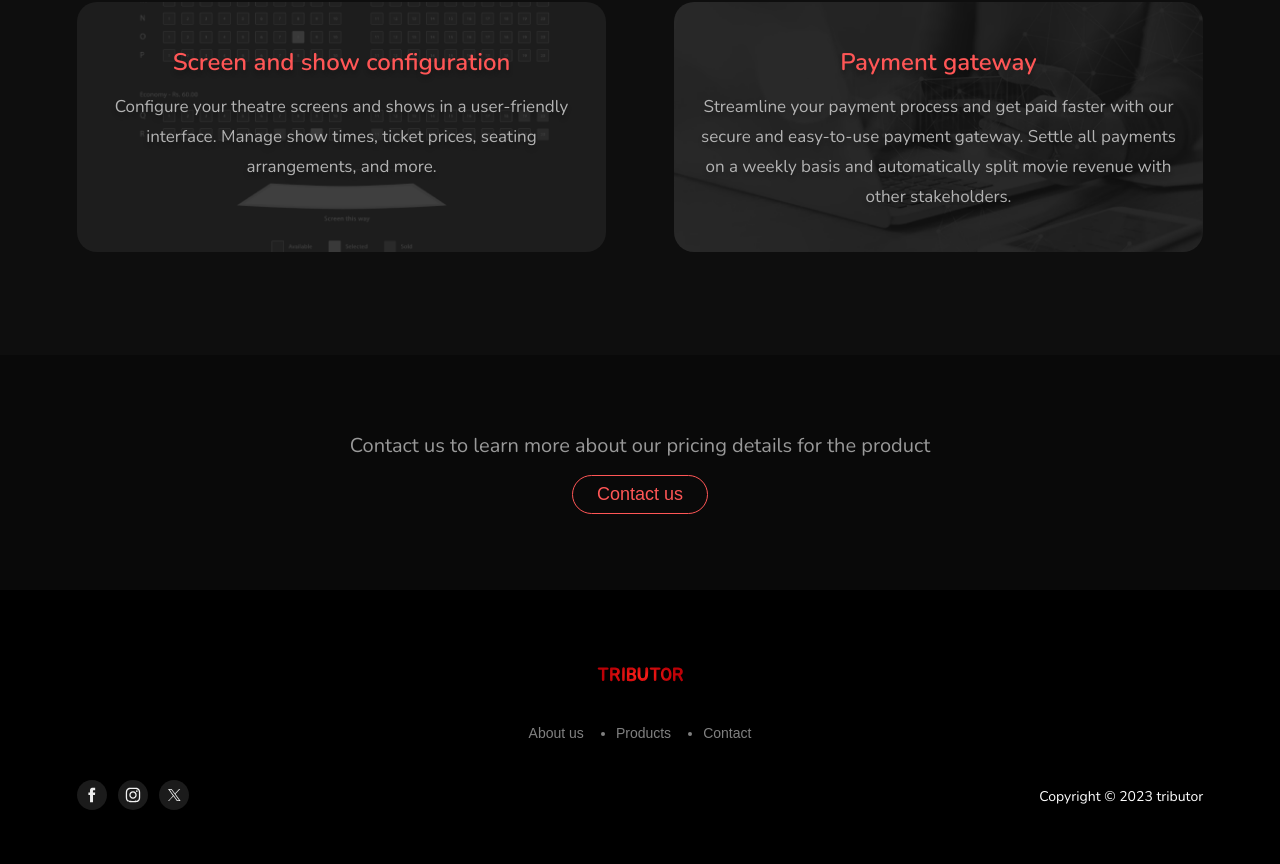
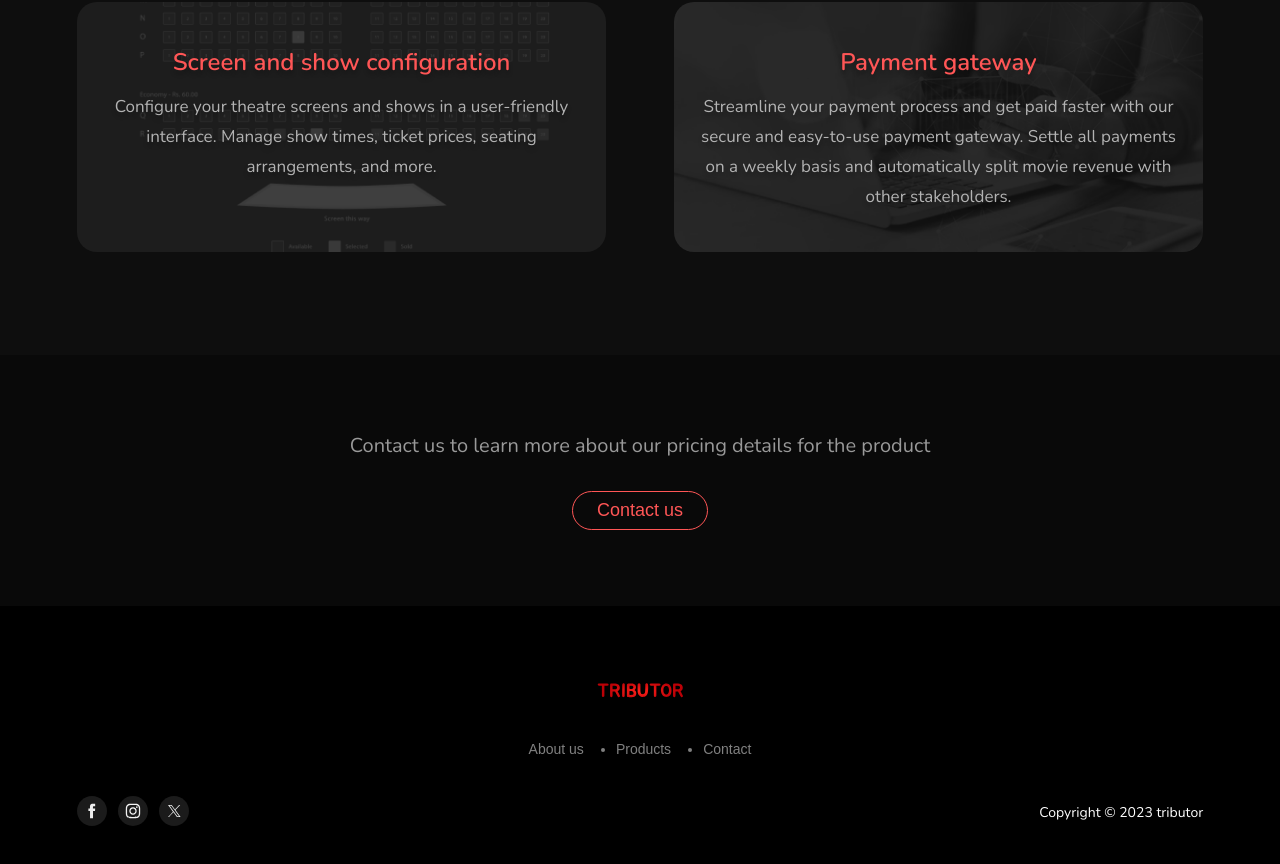
Before and after one commit to alhad-tm/tributor, a React (Create React App) app: page /tcinema in a window 1280 px wide. Shown: the part 1199-2063 px from the top of the page. Built offline with nearby package versions, Linux system fonts and the light colour scheme.

Commit message:
maintain space b/w btn and text in ech sctns

```diff
--- a/src/components/Tcinema/Tcinema.module.css
+++ b/src/components/Tcinema/Tcinema.module.css
@@ -159,7 +159,7 @@ line-height: 32px; /* 177.778% */
     background: #090909;
     display: flex;
     flex-direction: column;
-    gap: 1rem;
+    gap: 2rem;
     padding: 6% 20%;
     align-items: center;
     justify-content: center;
--- a/src/components/Tmedia/Tmedia.module.css
+++ b/src/components/Tmedia/Tmedia.module.css
@@ -145,7 +145,7 @@ line-height: 32px; /* 177.778% */
     background: #090909;
     display: flex;
     flex-direction: column;
-    gap: 1rem;
+    gap: 2rem;
     padding: 6% 20%;
     align-items: center;
     justify-content: center;
```
